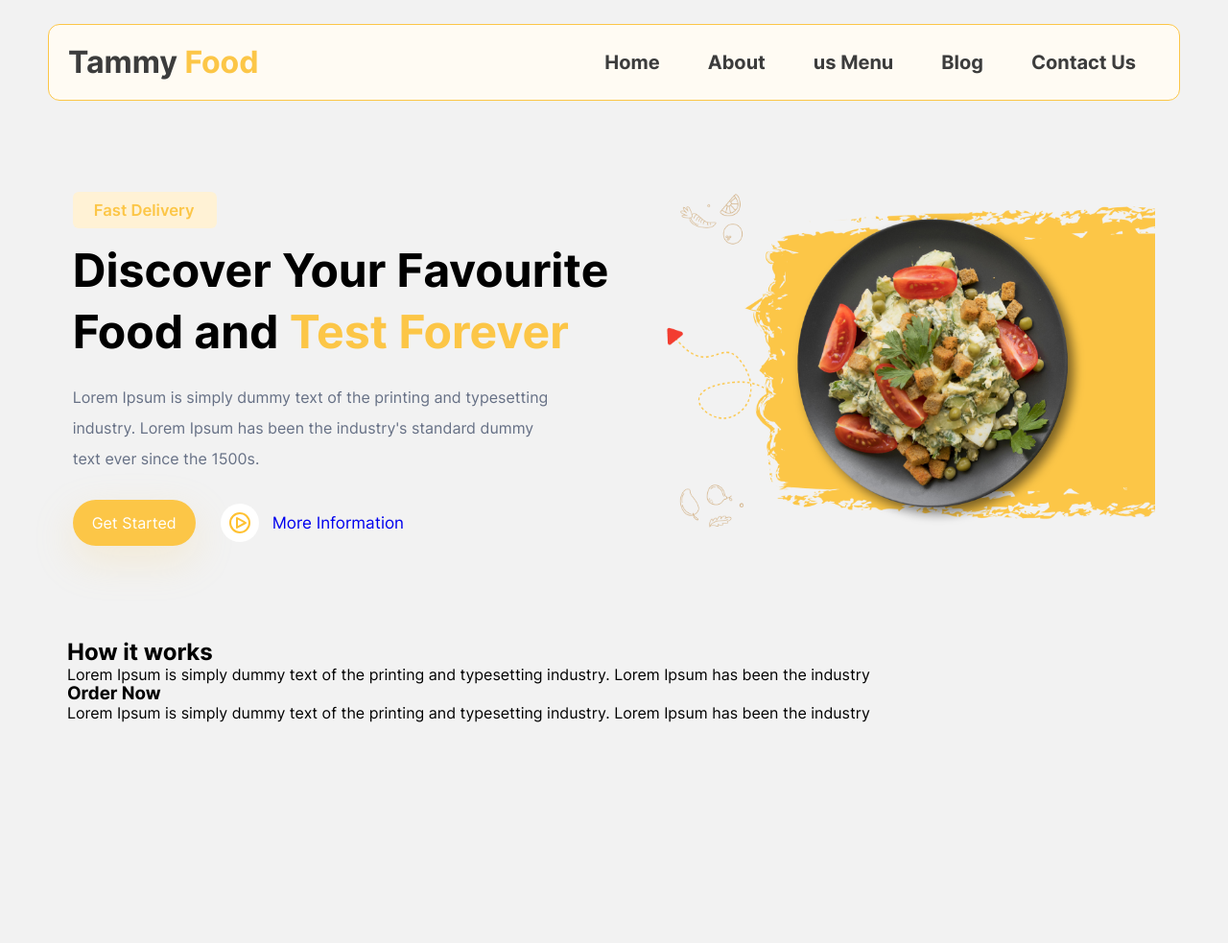
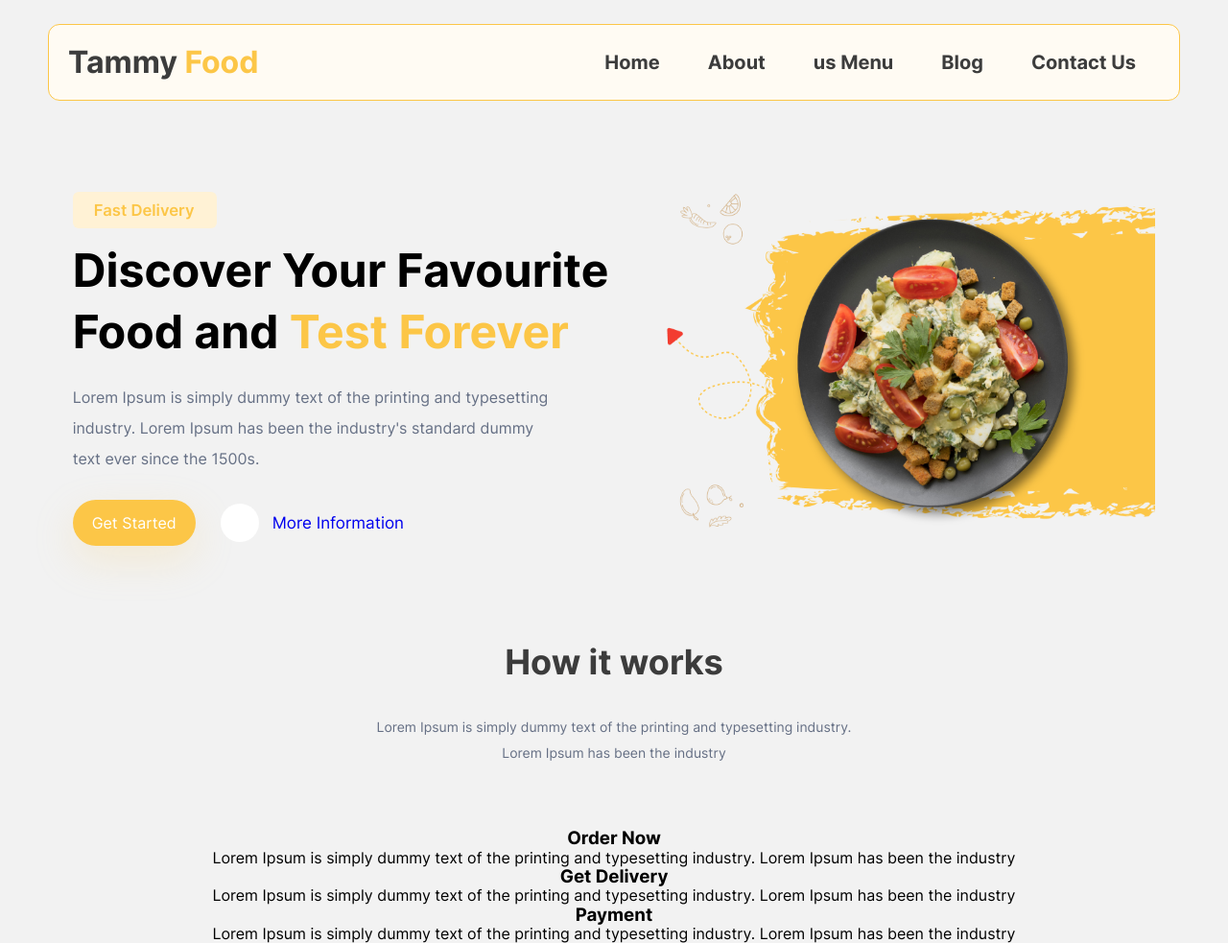
Before and after one commit to BiloliddinDev/Tammy-Food, a plain HTML site: page index.html in a window 1280 px wide. Shown: the whole page at 96% size. Before the commit the page ends 800 px from the top, so only its background shows below. Drawn offline with Linux system fonts and the light colour scheme.

Commit message:
12/09/2022

```diff
--- a/index.html
+++ b/index.html
@@ -72,11 +72,26 @@
         <h2 class="works__heading">How it works</h2>
         <p class="works__text">
           Lorem Ipsum is simply dummy text of the printing and typesetting
-          industry. Lorem Ipsum has been the industry
+          industry. <br />
+          Lorem Ipsum has been the industry
         </p>
         <div class="works__box">
           <div class="works__card">
             <h3 class="works__title">Order Now</h3>
+            <p class="works__lorem">
+              Lorem Ipsum is simply dummy text of the printing and typesetting
+              industry. Lorem Ipsum has been the industry
+            </p>
+          </div>
+          <div class="works__card">
+            <h3 class="works__title">Get Delivery</h3>
+            <p class="works__lorem">
+              Lorem Ipsum is simply dummy text of the printing and typesetting
+              industry. Lorem Ipsum has been the industry
+            </p>
+          </div>
+          <div class="works__card">
+            <h3 class="works__title">Payment</h3>
             <p class="works__lorem">
               Lorem Ipsum is simply dummy text of the printing and typesetting
               industry. Lorem Ipsum has been the industry
--- a/sass/blocks/_blog.scss
+++ b/sass/blocks/_blog.scss
@@ -1,2 +1,3 @@
 @import "./header";
 @import "./hero";
+@import "./works";
--- /dev/null
+++ b/sass/blocks/_works.scss
@@ -0,0 +1,22 @@
+.works {
+  text-align: center;
+
+  &__heading {
+    font-style: normal;
+    font-weight: 700;
+    font-size: 36px;
+    line-height: 48px;
+    color: $black;
+    margin-bottom: 30px;
+  }
+
+  &__text {
+    font-family: "Inter";
+    font-style: normal;
+    font-weight: 400;
+    font-size: 14px;
+    line-height: 27px;
+    color: $darkblask;
+    margin-bottom: 65px;
+  }
+}
```
Also changed, not shown: css/main.css, image/Group 33471.svg (renamed from image/play.svg), image/hero-img1.png (deleted), 1 other file.
